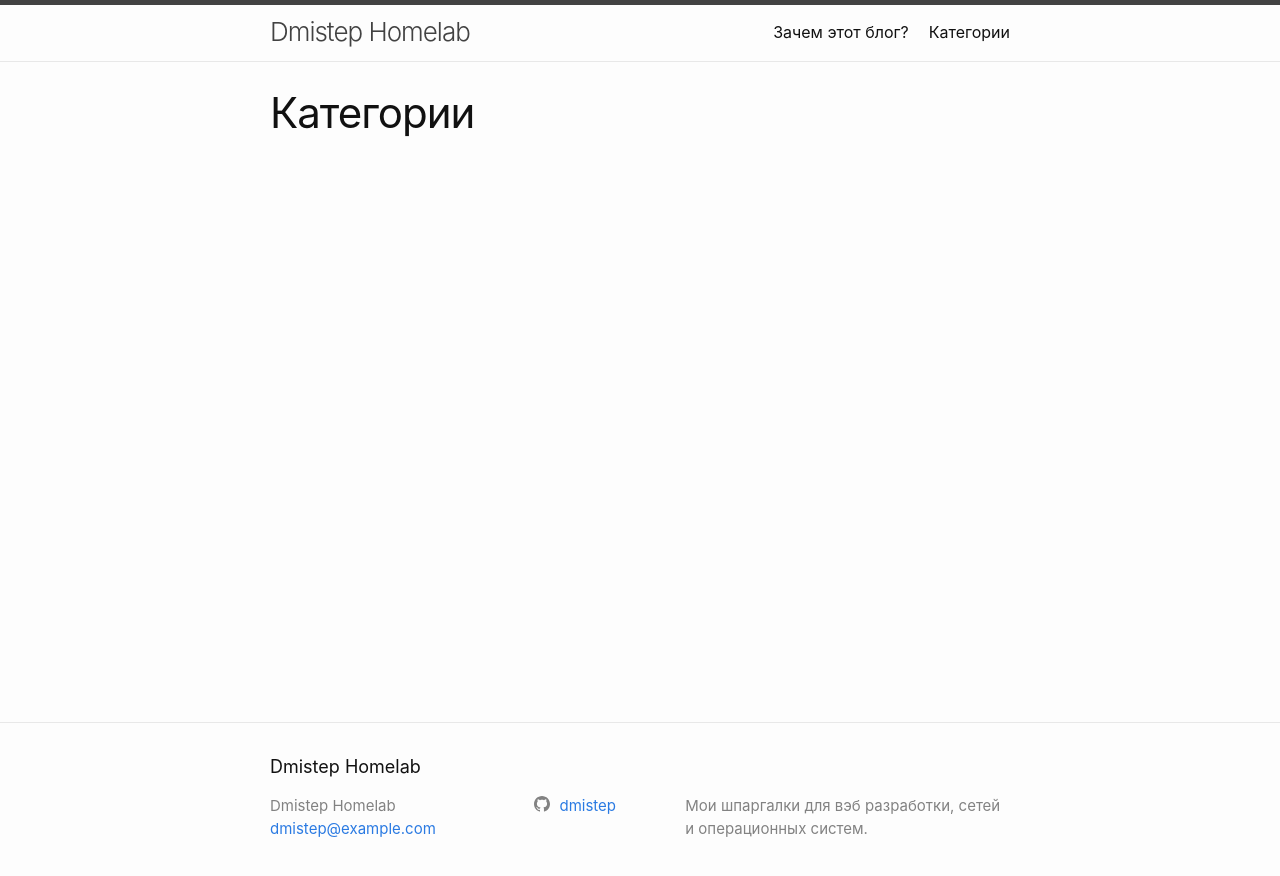
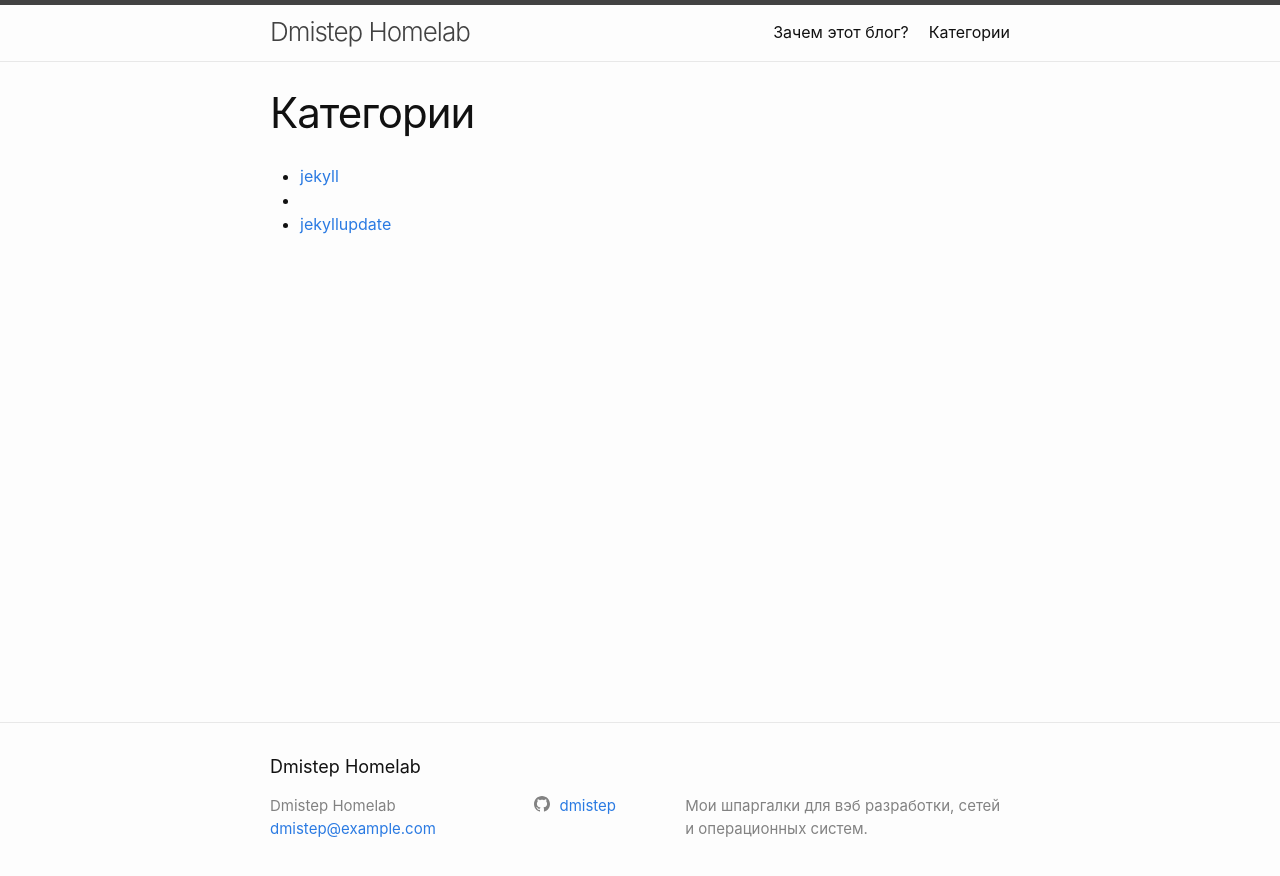
Before and after one commit to Dmistep/test-blog, a Jekyll site: the page built from categories.md, in a window 1280 px wide. Shown: the top 876 px of the page. Built offline with Jekyll 4.4.1, drawn with Linux system fonts in a browser that asks for light colours.

Commit message:
update categories.md

```diff
--- a/categories.md
+++ b/categories.md
@@ -4,7 +4,7 @@ title: "Категории"
 permalink: /categories/
 ---
 <ul>
-{% for category in posts.categories %}
-  <li><a href="{{ category.url }}">{{ category.categories }}</a></li>
+{% for post in site.posts %}
+  <li><a href="{{ post.url }}">{{ post.categories }}</a></li>
 {% endfor %}
 </ul>
```
